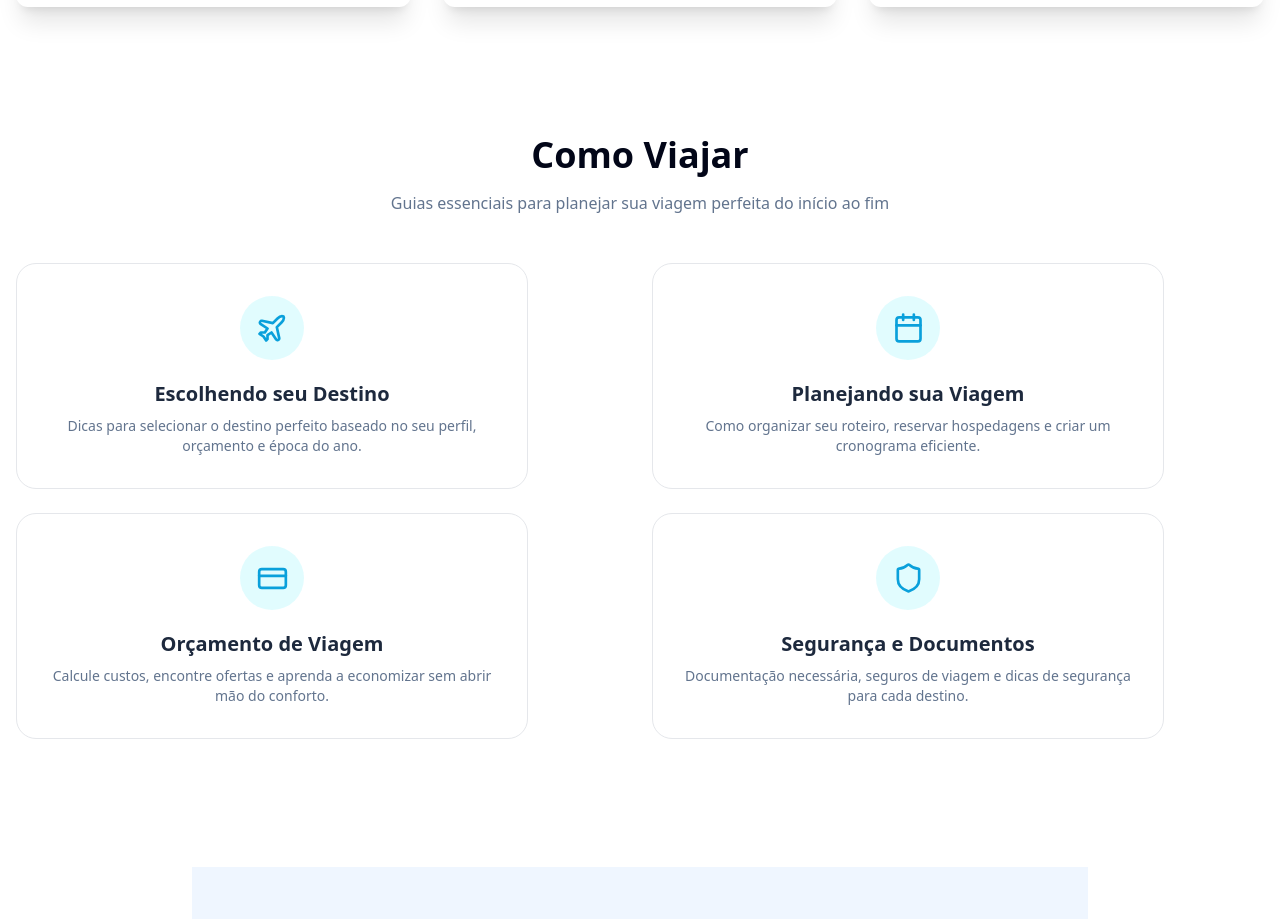
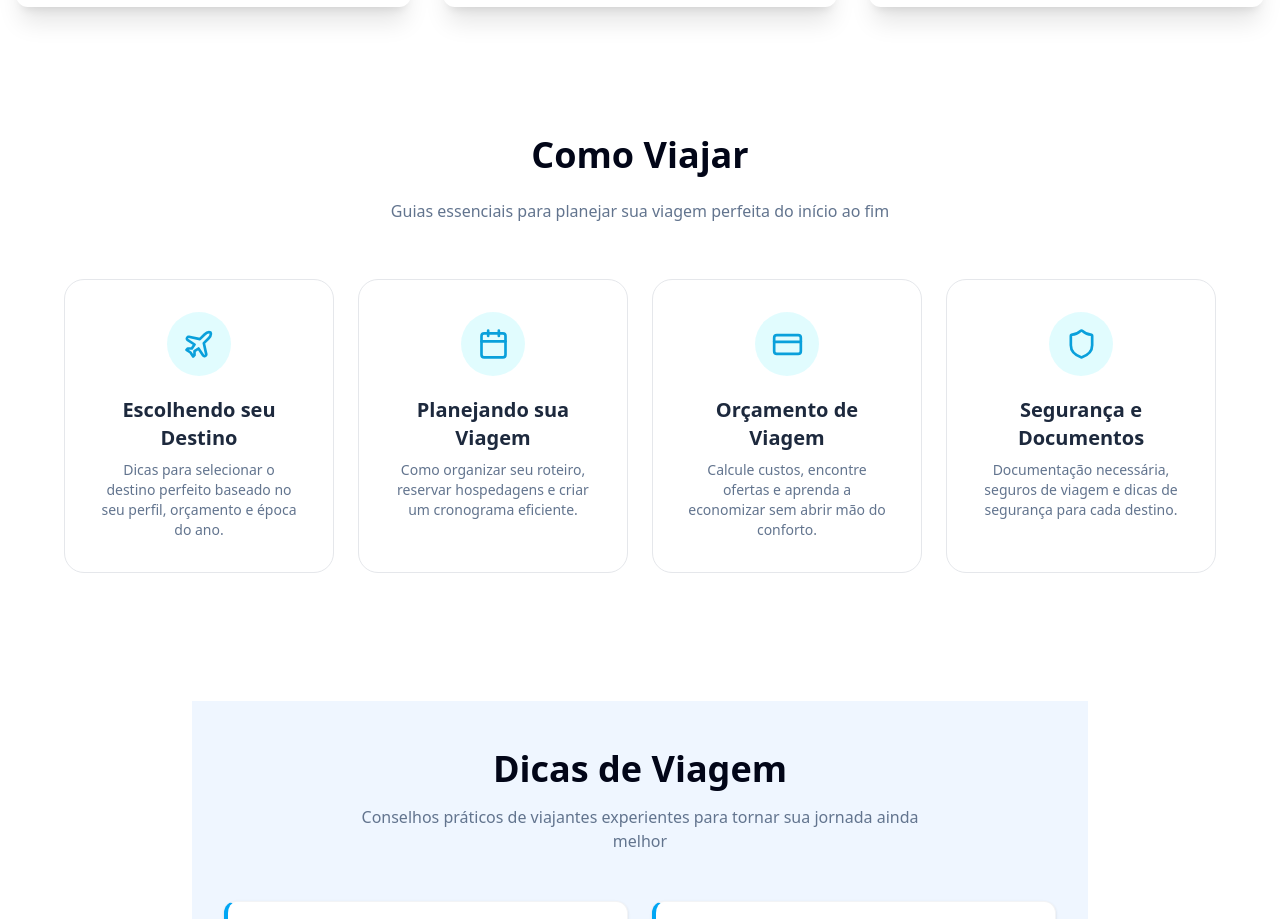
Before and after one commit to matheusmarqlima/Projeto-Viaja-Mundo, a React (Vite) app: page / in a window 1280 px wide. Shown: the part 1500-2419 px from the top of the page. Built offline with nearby package versions, Linux system fonts and the light colour scheme.

Commit message:
Style:  feito howto para desktop

```diff
--- a/src/components/HowTo.tsx
+++ b/src/components/HowTo.tsx
@@ -7,7 +7,7 @@ import HowToCard from "./HowToCard";
 
 const HowTo = () => {
   return (
-    <section className="mx-4 my-8 md:my-16">
+    <section className="mx-4 my-8 md:my-16 lg:grid lg:gap-2 lg:mx-16 ">
       <h2 className="text-4xl font-bold text-center text-slate-950 mb-4">
         Como Viajar
       </h2>
@@ -15,7 +15,7 @@ const HowTo = () => {
         Guias essenciais para planejar sua viagem perfeita do início ao fim
       </p>
 
-      <div className="flex flex-col items-center gap-6 md:grid md:grid-cols-2 md:gap-6">
+      <div className="flex flex-col gap-6 md:grid md:grid-cols-2 md:gap-6 lg:grid-cols-4 ">
         <div className="w-full max-w-lg border border-gray-200 rounded-[20px] p-8">
           <HowToCard icon={<AirplaneIcon />} title="Escolhendo seu Destino">
             Dicas para selecionar o destino perfeito baseado no seu
```
